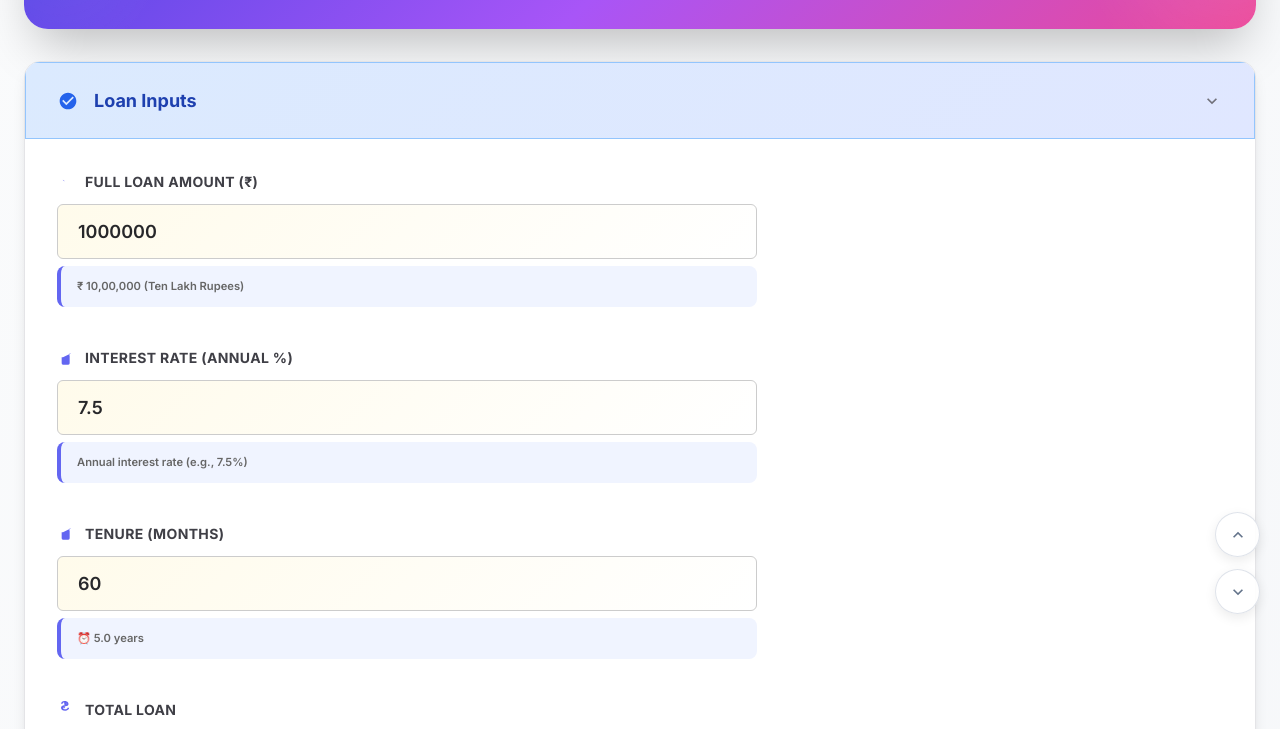
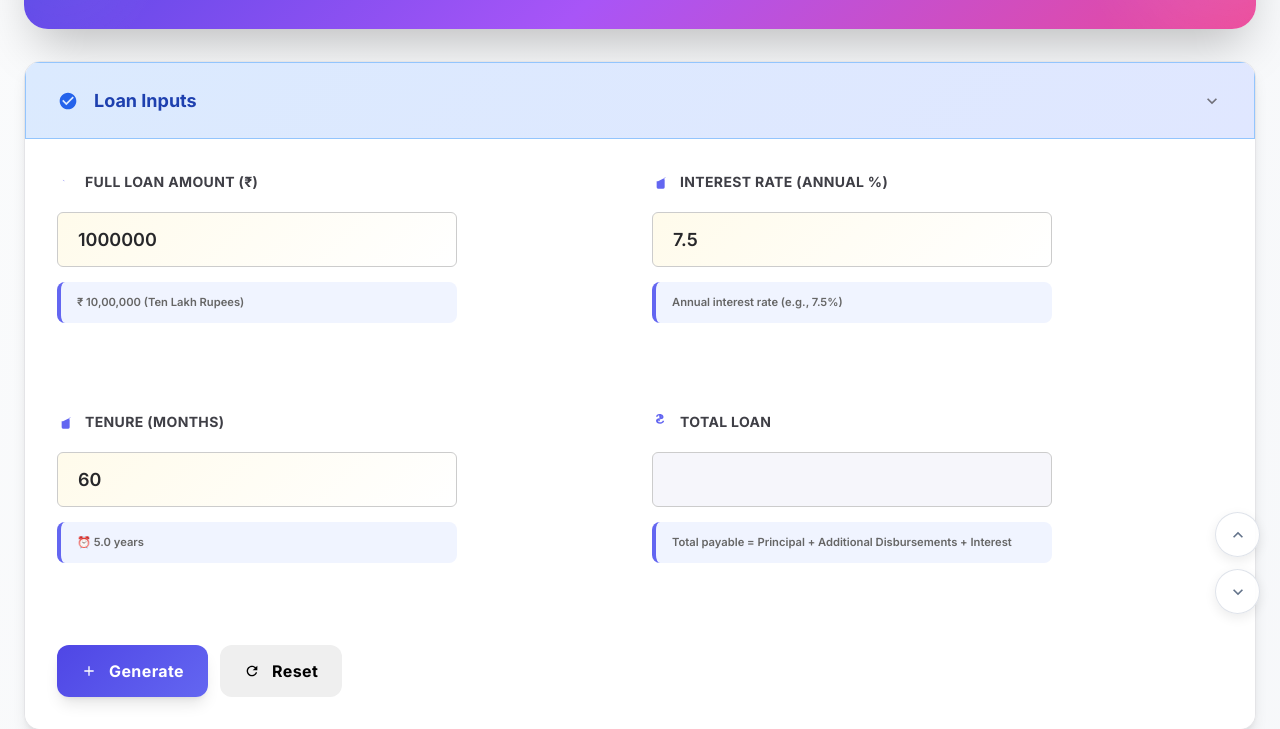
Before and after one commit to Shu7387/Shubham_Loan_Calculator, a plain HTML site: page index.html in a window 1280 px wide. Shown: the part 154-883 px from the top of the page. Drawn offline with nearby package versions, Linux system fonts and the light colour scheme.

Commit message:
Update modern-styles.css

```diff
--- a/modern-styles.css
+++ b/modern-styles.css
@@ -527,7 +527,8 @@ body {
 
 .loanAmountWords,
 .tenureYearsWords,
-.interestRateWords {
+.interestRateWords,
+.totalLoanWithAll {
   font-weight: 600;
   color: var(--primary-600);
   background: var(--primary-50);
@@ -1746,7 +1747,7 @@ body {
 
 #loan-inputs .form-control {
   width: 100%;
-  max-width: 700px;
+  max-width: 400px;
   margin-bottom: 22px; /* spacing after input */
   border: 1px solid #ccc;
   border-radius: 6px;
@@ -1755,7 +1756,7 @@ body {
 
 #loan-inputs .form-text {
   width: 100%;
-  max-width: 700px;
+  max-width: 400px;
   margin-top: -15px; /* pull closer to input */
   margin-bottom: 20px; /* spacing after helper text */
   font-size: 0.7rem;
@@ -1793,3 +1794,39 @@ body {
 .stat-item:hover {
   background: #d2e1f4; /* light blue on hover */
 }
+
+/* Add this under the /* ==================== ENHANCED FORM ELEMENTS ==================== */
+/* Loan grid layout */
+.loan-grid {
+  display: grid;
+  grid-template-columns: repeat(2, minmax(0, 1fr));
+  gap: 24px;
+  align-items: start;
+}
+
+.loan-grid .form-group {
+  display: flex;
+  flex-direction: column;
+  gap: 8px;
+}
+
+/* readonly input style — subtle visual difference, matches your .input-yellow look */
+.loan-grid input[readonly] {
+  background-color: #f6f6fb;
+  cursor: default;
+}
+
+/* Keep your button-group behavior — spacing */
+.button-group {
+  margin-top: 18px;
+  display: flex;
+  gap: 12px;
+  align-items: center;
+}
+
+/* Responsive: stack to single column on narrow screens */
+@media (max-width: 768px) {
+  .loan-grid {
+    grid-template-columns: 1fr;
+  }
+}
```
